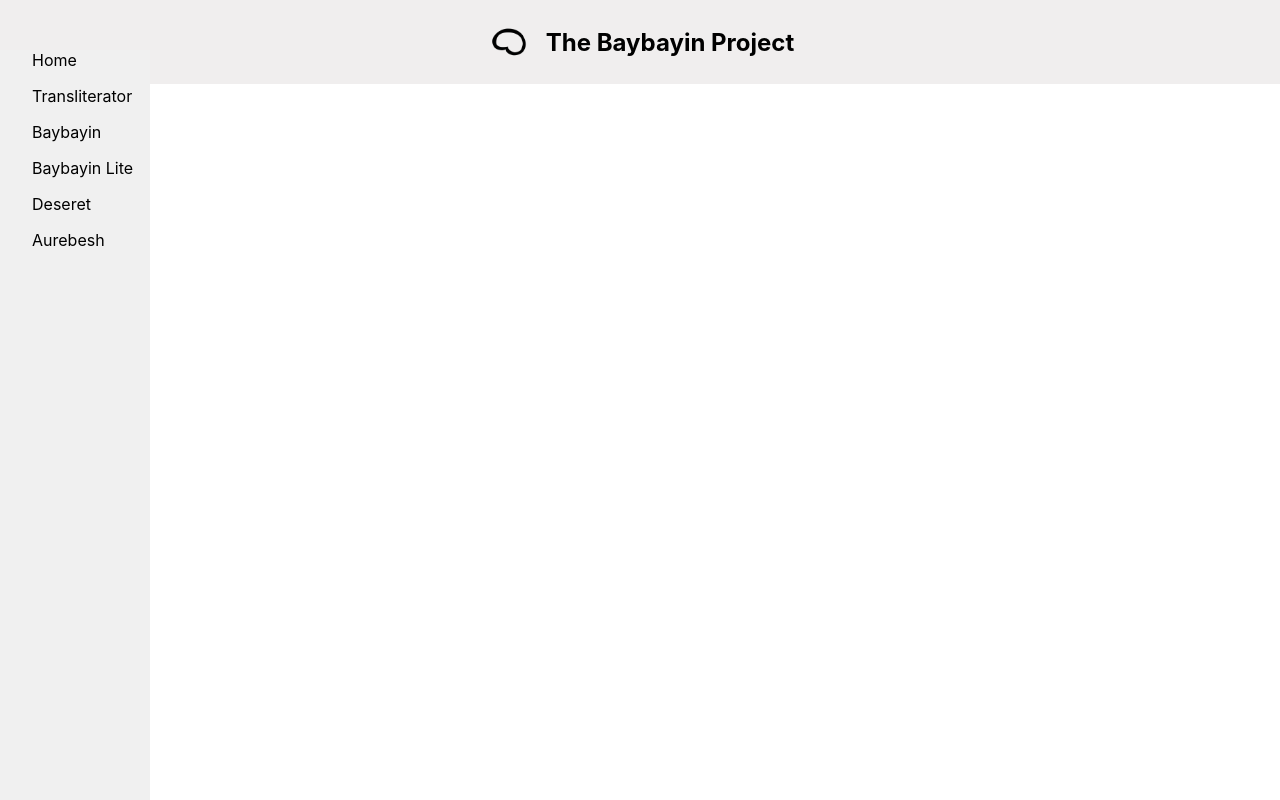
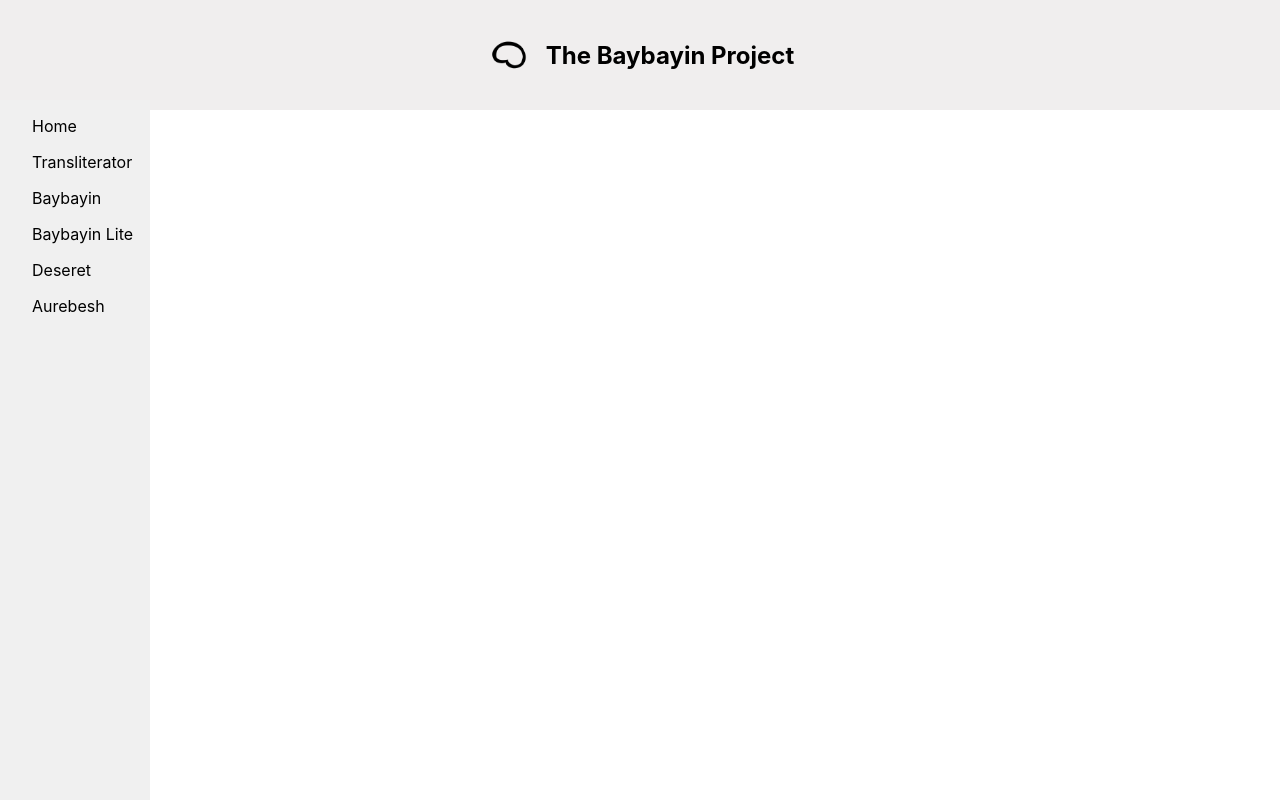
Before and after one commit to cmckinney-59/the-baybayin-project, a React (Vite) app: page / in a window 1280 px wide. Built offline with nearby package versions, Linux system fonts and the light colour scheme.

Commit message:
updated header and nav locations

```diff
--- a/src/components/Header/Header.css
+++ b/src/components/Header/Header.css
@@ -1,4 +1,5 @@
 .App-header {
+  height: 70px;
   display: flex;
   justify-content: center;
   align-items: center;
--- a/src/components/Navigation/Navigation.css
+++ b/src/components/Navigation/Navigation.css
@@ -1,7 +1,7 @@
 .App-Navigation {
   position: fixed;
   left: 0;
-  top: 50px;
+  top: 100px;
   height: 100%;
   width: 150px;
   background-color: #f0f0f0;
@@ -30,7 +30,7 @@
   text-decoration: none;
   color: #000;
   display: block;
-  padding-bottom: 1rem;
+  padding-top: 1rem;
   border-radius: 4px;
   transition: background-color 0.2s ease;
   width: 100%;
```
